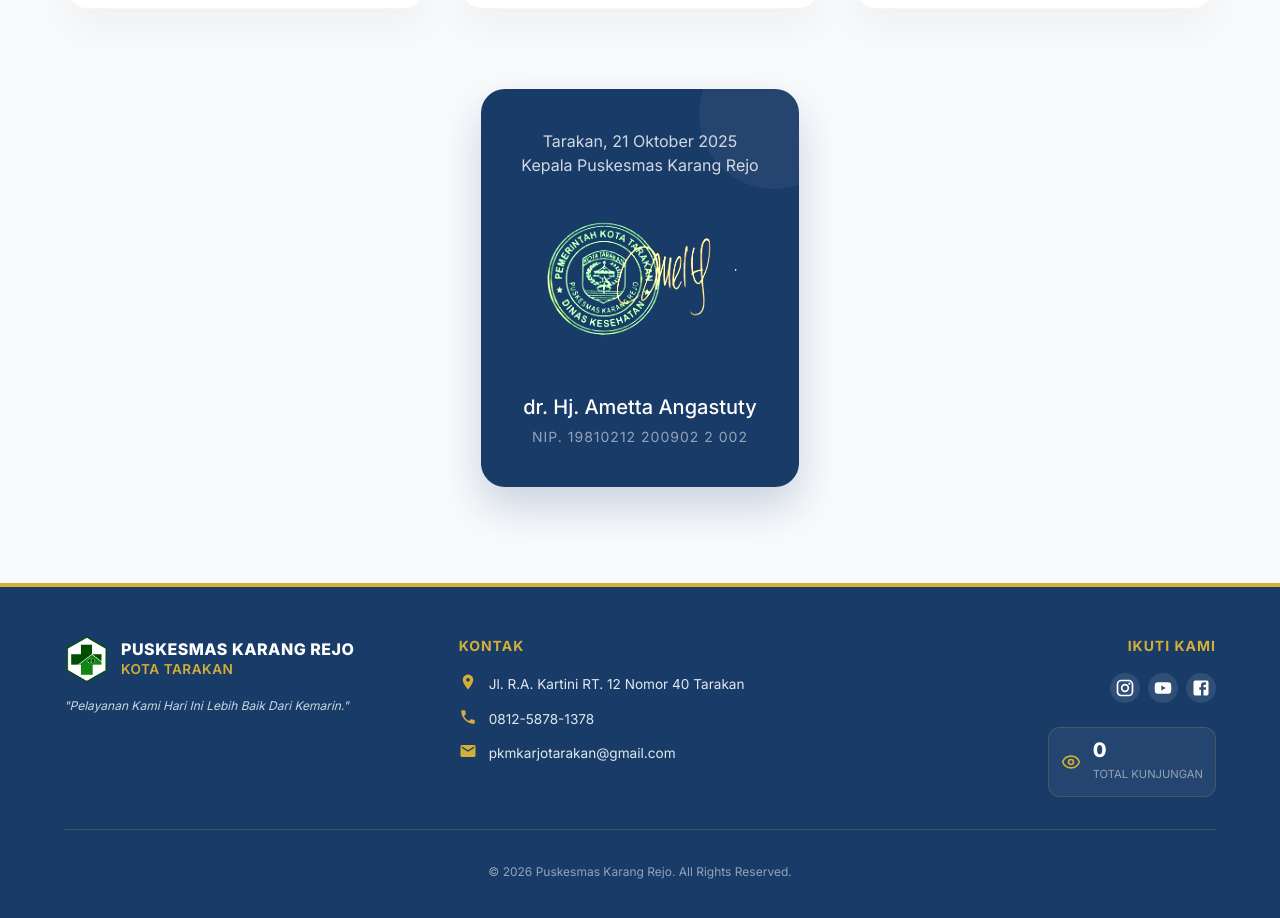
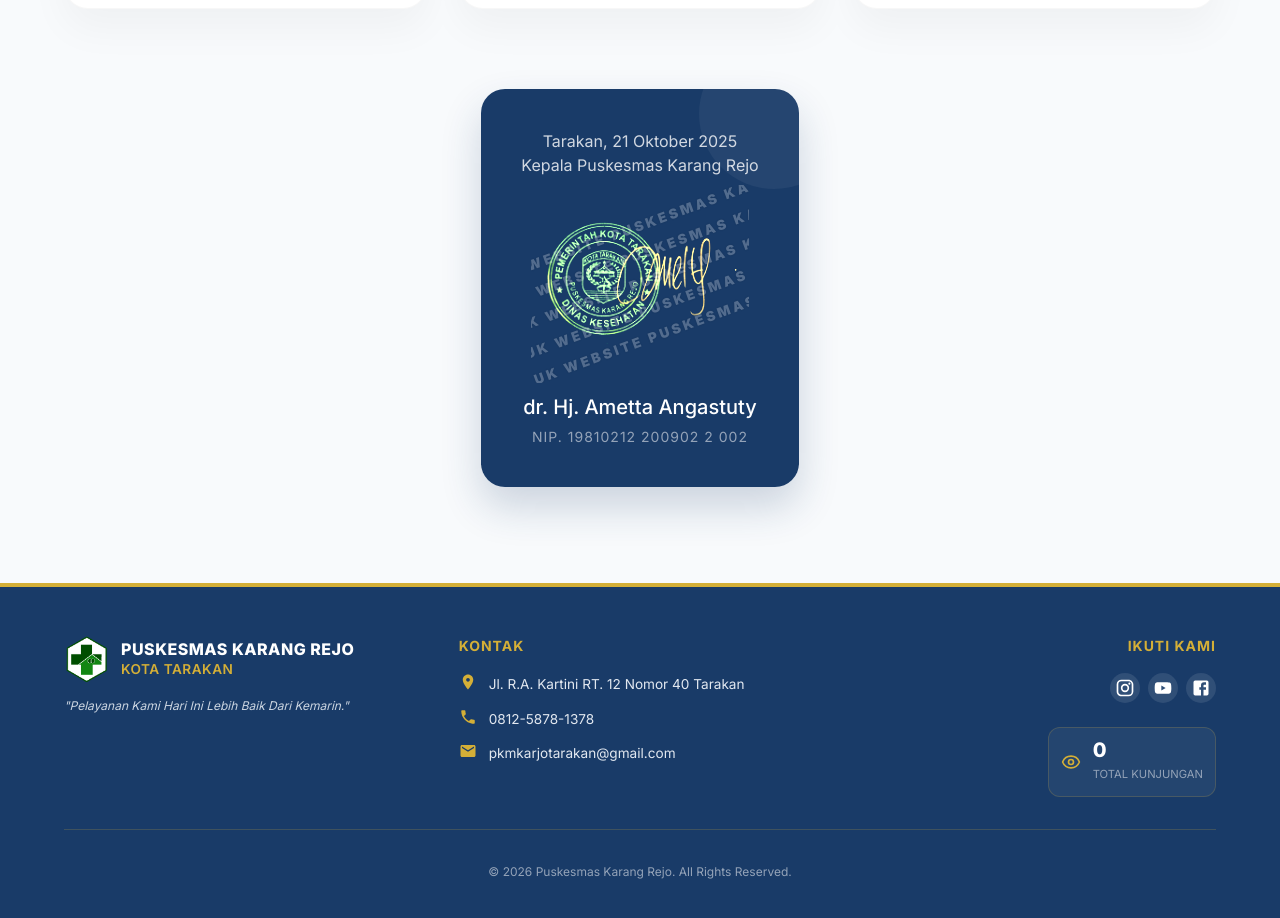
Before and after one commit to CI0806/web_pkmkarjo, a React (Vite) app: page /maklumat-pelayanan in a window 1280 px wide. Shown: the part 1060-1978 px from the top of the page. Built offline with nearby package versions, Linux system fonts and the light colour scheme; no server answers.

Commit message:
feat: add css watermark overlay to signature

```diff
--- a/src/components/pages/Maklumat/Maklumat.jsx
+++ b/src/components/pages/Maklumat/Maklumat.jsx
@@ -132,6 +132,7 @@
                 Kepala Puskesmas Karang Rejo
               </Typography>
 
+              <Box sx={{ position: "relative", display: "inline-block" }}>
                 <Box
                   component="img"
                   src={ttdImage}
@@ -151,6 +152,43 @@
                   }}
                 />
 
+                {/* Watermark Overlay CSS */}
+                <Box
+                  sx={{
+                    position: "absolute",
+                    inset: 0,
+                    display: "flex",
+                    flexDirection: "column",
+                    alignItems: "center",
+                    justifyContent: "center",
+                    pointerEvents: "none", // Tembus klik
+                    overflow: "hidden",
+                    userSelect: "none",
+                    zIndex: 2
+                  }}
+                >
+                  <Box sx={{ transform: "rotate(-20deg)", opacity: 0.25 }}>
+                    {[...Array(5)].map((_, i) => (
+                      <Typography
+                        key={i}
+                        sx={{
+                          color: "#ffffff",
+                          fontWeight: 900,
+                          fontSize: "0.85rem",
+                          letterSpacing: 3,
+                          whiteSpace: "nowrap",
+                          lineHeight: 2,
+                          textTransform: "uppercase",
+                          textShadow: "0 0 2px rgba(0,0,0,0.5)" // Membuat teks sedikit berbatas hitam agar memotong warna putih tanda tangan
+                        }}
+                      >
+                        HANYA UNTUK WEBSITE PUSKESMAS KARANG REJO
+                      </Typography>
+                    ))}
+                  </Box>
+                </Box>
+              </Box>
+
               <Typography variant="h6" fontWeight="bold" sx={{ mt: 1 }}>
                 dr. Hj. Ametta Angastuty
               </Typography>
```
Lines whose indentation alone changed are shown as unchanged.
